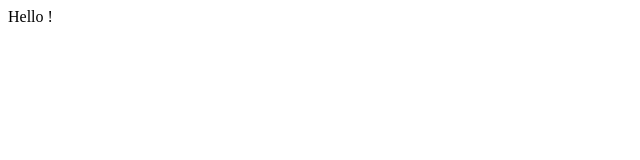
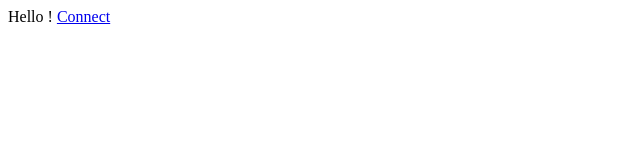
Before and after one commit to Snoz58/Spotify-visualisation-screen, a plain HTML site: page index.html in a window 1280 px wide. Shown: the full height of the page, 0-640 px from the left. Drawn offline with Linux system fonts and the light colour scheme.

Commit message:
Test récupération token

```diff
--- a/index.html
+++ b/index.html
@@ -8,5 +8,6 @@
     </head>
     <body>
         Hello !
+        <a href="https://accounts.spotify.com/authorize?client_id=2c387eb4a1ee4978a946581141e51884&response_type=token&redirect_uri=snoz58.github.io/callback&scope=user-read-private%20user-read-email">Connect</a>
     </body>
 </html>
```
Also changed, not shown: callback/index.html (added).
